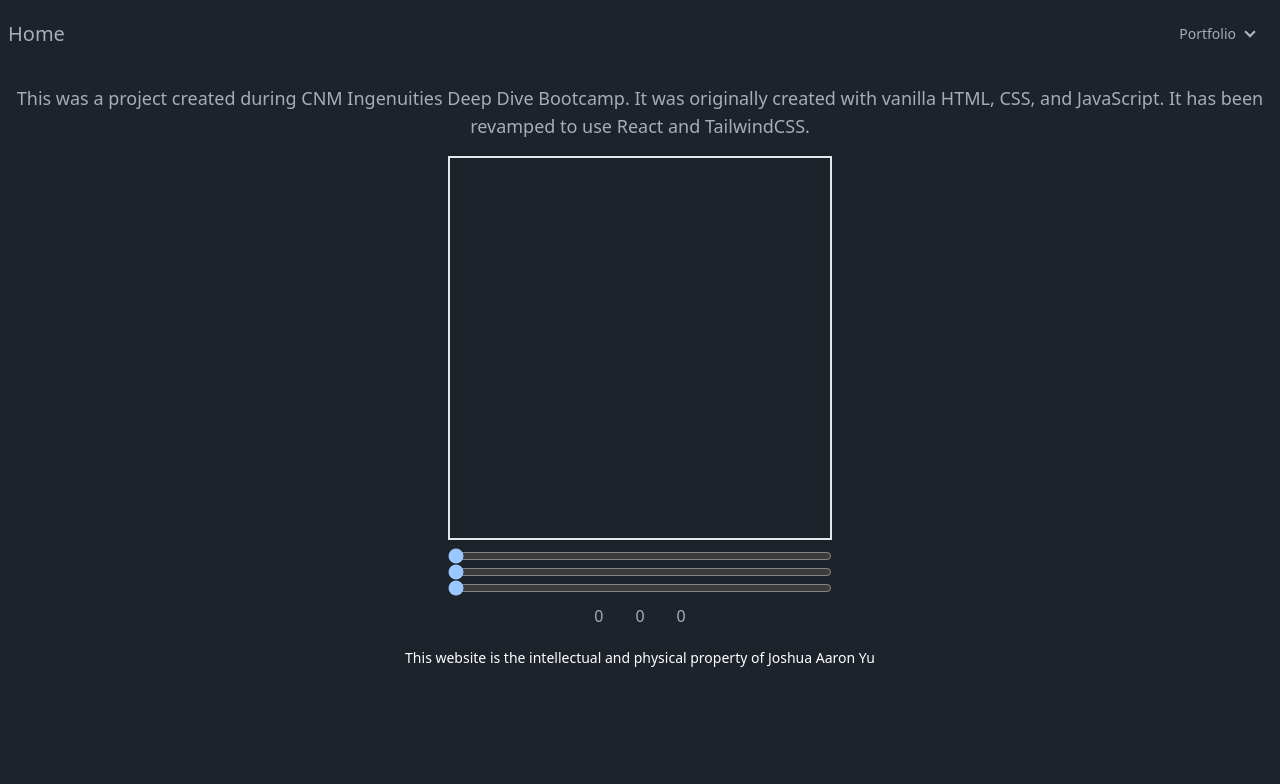
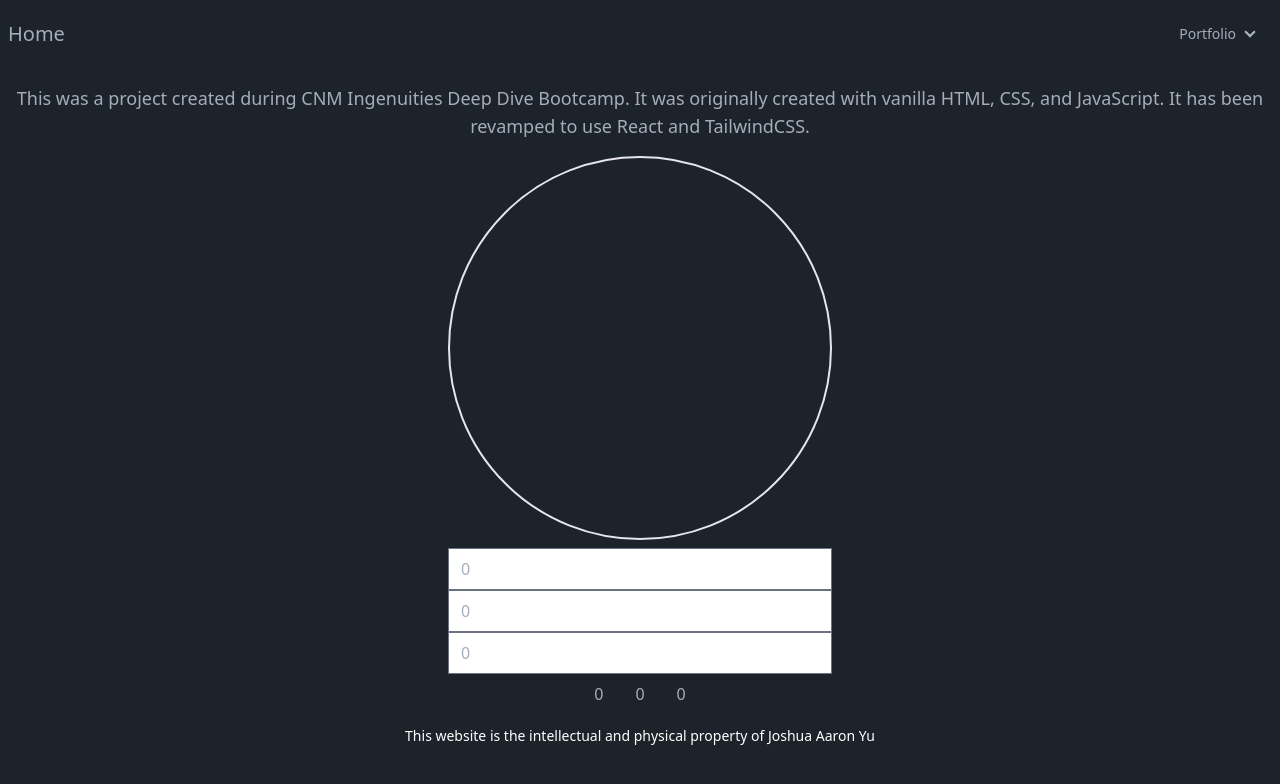
Before and after one commit to JoshuaYu2023/personal-website, a Next.js app in the folder frontend/: page /color-picker in a window 1280 px wide. Shown: the top 784 px of the page. Built offline with nearby package versions, Linux system fonts and the light colour scheme; what tailwindcss-animated would draw is missing.

Commit message:
try to optomize the wheel portion

```diff
--- a/frontend/src/app/color-picker/components/ColorWheel.tsx
+++ b/frontend/src/app/color-picker/components/ColorWheel.tsx
@@ -49,13 +49,13 @@ export function ColorWheel() {
 
     return (
         <div className={'grid justify-items-center mx-auto'}>
-            <div id="color-box" className={'w-96 h-96 border-2'}></div>
+            <div id="color-box" className={'w-96 h-96 border-2 rounded-full'}></div>
             <div className={'grid justify-items-center mx-auto my-2'}>
-                <input type="range" min="0" max="255" className="w-96" name="red" value={red}
+                <input type="number" min="0" max="255" className="w-96" name="red" value={red}
                        onChange={handleColorChange}/>
-                <input type="range" min="0" max="255" className="w-96" name="green" value={green}
+                <input type="number" min="0" max="255" className="w-96" name="green" value={green}
                        onChange={handleColorChange}/>
-                <input type="range" min="0" max="255" className="w-96" name="blue" value={blue}
+                <input type="number" min="0" max="255" className="w-96" name="blue" value={blue}
                        onChange={handleColorChange}/>
             </div>
             <div>
```
